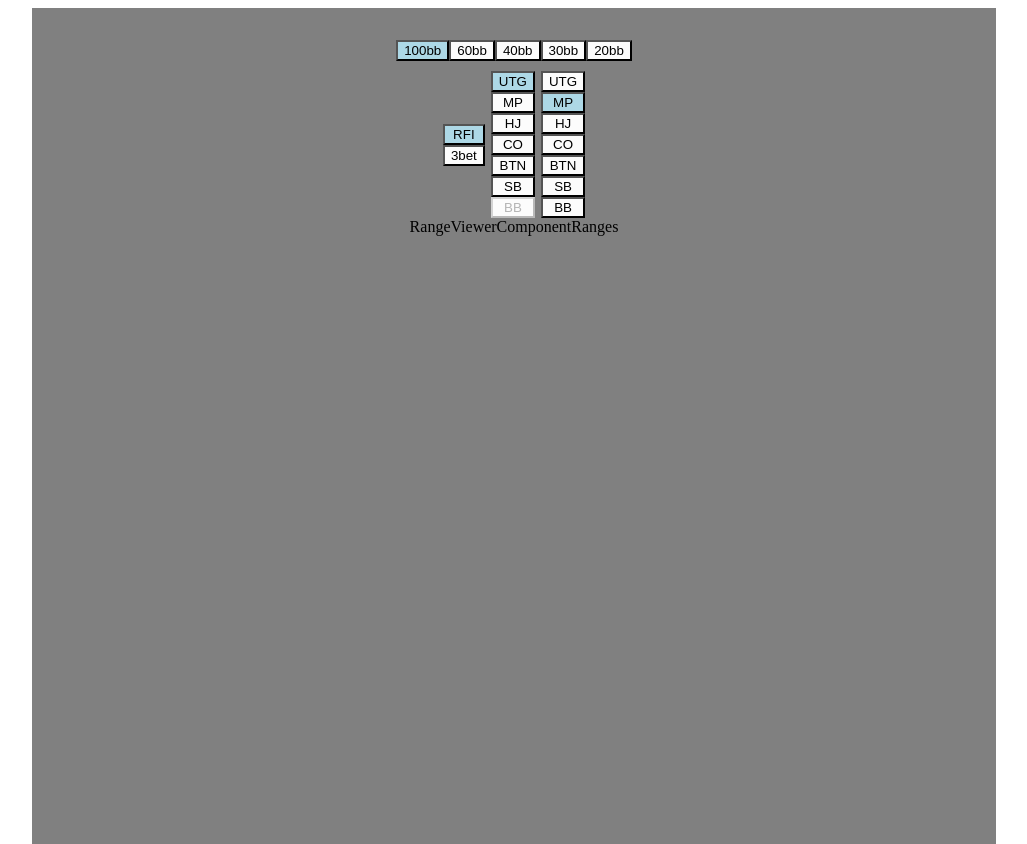
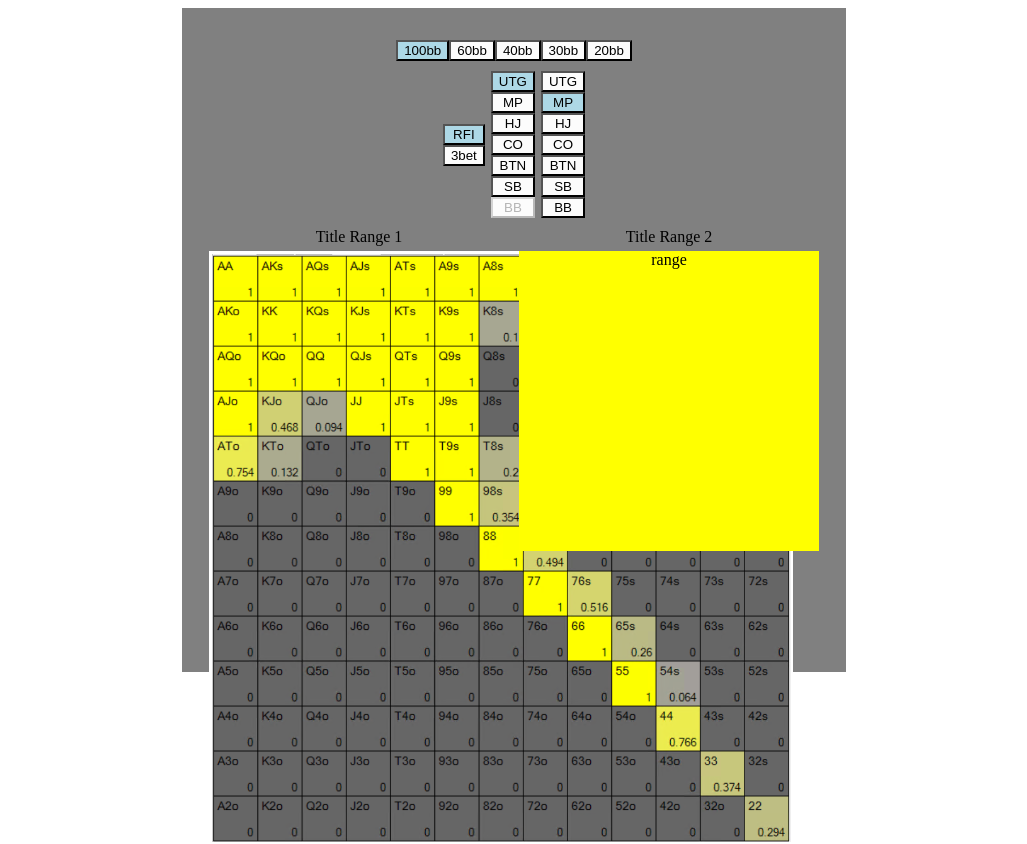
Before and after one commit to perez1187/jakacoachingMVP, a React (Vite) app in the folder jakacoachingMVP/: page /mvpversion1 in a window 1280 px wide. Shown: the top 844 px of the page, without its empty margins (126-1153 px from the left). Built offline with nearby package versions, Linux system fonts and the light colour scheme.

Commit message:
bacground image

```diff
--- /dev/null
+++ b/jakacoachingMVP/src/components/RangeViewerComponentRanges/RangeViewerComponentRanges.css
@@ -0,0 +1,14 @@
+.RangeViewerComponentRanges {
+    display: flex;
+    flex-direction: row;
+    align-items: center;
+    justify-content: center;
+    margin-top: 10px;
+}
+
+.RangeViewerComponentRangesRange {
+    width: 300px;
+    height: 300px;
+    background-color: yellow;
+    margin: 5px;
+}
--- a/jakacoachingMVP/src/components/RangeViewerComponentRanges/RangeViewerComponentRanges.jsx
+++ b/jakacoachingMVP/src/components/RangeViewerComponentRanges/RangeViewerComponentRanges.jsx
@@ -1,8 +1,23 @@
-import React from 'react'
+import React, {useContext} from 'react'
+import Range1 from '../../assets/range 1.png'
+
+// css
+import './RangeViewerComponentRanges.css'
 
 function RangeViewerComponentRanges() {
   return (
-    <div>RangeViewerComponentRanges</div>
+    <div className='RangeViewerComponentRanges'>
+      <div >
+        <div> Title Range 1</div>
+        <div className='RangeViewerComponentRangesRange'>
+          <img src={Range1} alt="Logo" />
+        </div>
+      </div>
+      <div>
+        <div> Title Range 2</div>
+        <div className='RangeViewerComponentRangesRange'> range</div>
+      </div>
+    </div>
   )
 }
 
--- a/jakacoachingMVP/src/pages/MVPVersion1.css
+++ b/jakacoachingMVP/src/pages/MVPVersion1.css
@@ -1,6 +1,6 @@
 .ver1AppBox{
-    width: 900px;
-    height: 1000px;
+    width: 600px;
+    height: 600px;
     margin: 0 auto;
     padding: 2rem;
     text-align: center;
```
Also changed, not shown: jakacoachingMVP/src/assets/range 1.png (added).
